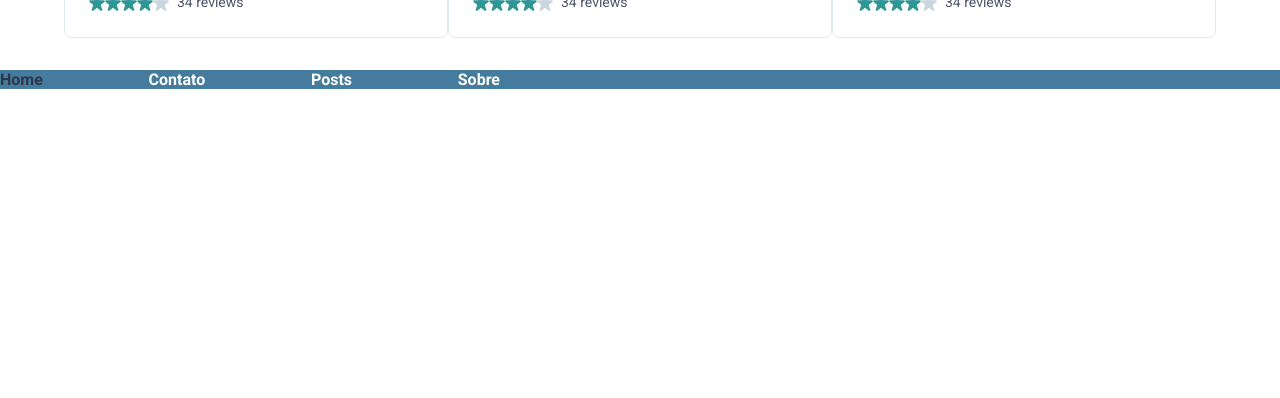
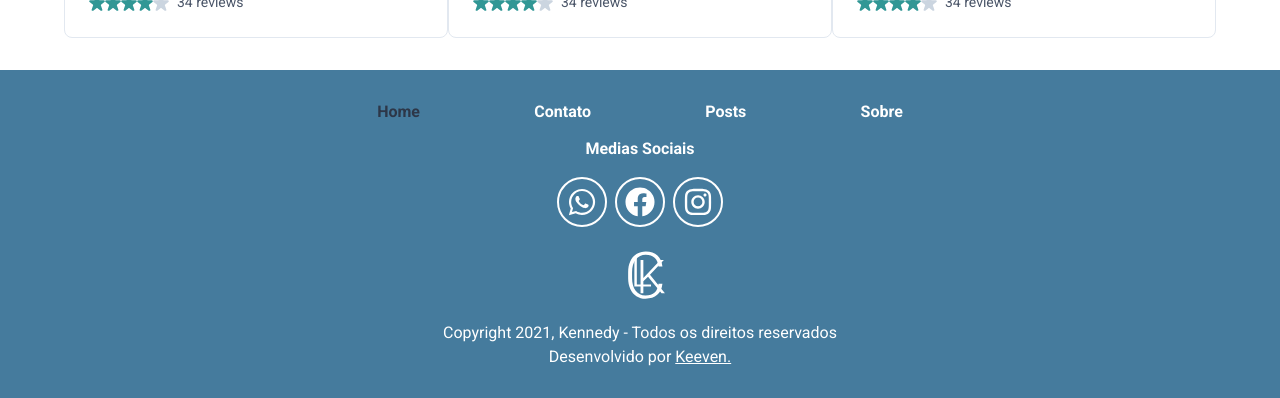
Before and after one commit to KeevenOliveira/kenedy-page, a Next.js app: page / in a window 1280 px wide. Shown: the part 1076-1474 px from the top of the page. Before the commit the page ends 1165 px from the top, so only its background shows below. Built offline with nearby package versions, Linux system fonts and the light colour scheme.

Commit message:
creating footer component

```diff
--- a/src/components/ActiveLinkStyle/index.tsx
+++ b/src/components/ActiveLinkStyle/index.tsx
@@ -3,14 +3,15 @@ import { Button } from '@chakra-ui/react';
 interface IActiveLinkStyle {
     href: string,
     title: string,
-    active: boolean
+    active: boolean,
+    className?: string
 }
 
-export const ActiveLinkStyle = ({ href, title, active }: IActiveLinkStyle) => {
+export const ActiveLinkStyle = ({ href, title, active, className }: IActiveLinkStyle) => {
 
     return (
         <Link href={href} passHref>
-            <Button className='first-btn' isActive={active} color={"#FFF"} variant='link'>{title}</Button>
+            <Button className={className} isActive={active} color={"#FFF"} variant='link'>{title}</Button>
         </Link>
     );
 }
--- a/src/components/Footer/index.tsx
+++ b/src/components/Footer/index.tsx
@@ -1,18 +1,77 @@
-import Link from 'next/link'
-import { Button } from '@chakra-ui/react';
-import { FooterContainer, ContainerButtons } from "./styles";
+import {
+    FooterContainer,
+    ContainerButtons,
+    Copyright,
+    Created,
+    ContainerSocialMedia,
+    Logo,
+    LogoContainer,
+    SocialMediaButton,
+    TextMediaSocial
+} from "./styles";
 import { useRouter } from 'next/router';
 import { ActiveLinkStyle } from '../ActiveLinkStyle';
+import { FaWhatsapp, FaInstagram, FaFacebook } from 'react-icons/fa';
+
 export default function Footer() {
     const { asPath } = useRouter();
+    const WhatsApp = 'https://api.whatsapp.com/send?phone=5581982687667&text=Ol%C3%A1%2C%20tudo%20bem%20Kennedy%3F%20Gostaria%20de%20saber%20mais%20informa%C3%A7%C3%B5es%20sobre%20os%20apartamento%20da%20direcional%20engenharia.';
+    const Facebook = 'https://www.facebook.com/Kennedy-Lopes-106262511545400';
+    const Instagram = 'https://www.instagram.com/lopesconsultor123/';
     return (
         <FooterContainer>
             <ContainerButtons>
-                <ActiveLinkStyle active={asPath === '/'} title='Home' href='/' />
-                <ActiveLinkStyle active={asPath === '/contact'} title='Contato' href='/contact' />
-                <ActiveLinkStyle active={asPath === '/posts'} title='Posts' href='/posts' />
-                <ActiveLinkStyle active={asPath === '/about'} title='Sobre' href='/about' />
+                <div>
+                    <ActiveLinkStyle active={asPath === '/'} title='Home' href='/' />
+                    <ActiveLinkStyle active={asPath === '/contact'} title='Contato' href='/contact' />
+                    <ActiveLinkStyle active={asPath === '/posts'} title='Posts' href='/posts' />
+                    <ActiveLinkStyle active={asPath === '/about'} title='Sobre' href='/about' />
+                </div>
             </ContainerButtons>
+            {/* <Logo>
+                <svg width="100%" height="100%" viewBox="0 0 247 412" fill="none" xmlns="http://www.w3.org/2000/svg">
+                    <path d="M123.66 239.328L94.8316 267.734V341H77.5347V136.25H94.8316V246.641L199.738 136.25H221.535L135.753 227.375L228.144 341H207.05L123.66 239.328Z" fill="white" />
+                    <path d="M54.4692 287.305H142.238V300H39.3324V122.266H54.4692V287.305Z" fill="white" />
+                    <path d="M212.605 282.328C209.35 312.276 198.608 335.193 180.378 351.078C162.279 366.964 138.126 374.906 107.917 374.906C86.8237 374.906 68.1388 369.633 51.8628                     359.086C35.7169 348.539 23.2169 333.63 14.3628 314.359C5.50861 294.958 1.01642 272.823 0.886215 247.953V211.039C0.886215 185.779 5.3133 163.383 14.1675 143.852C23.0216 124.32 35.7169 109.281 52.2534 98.7344C68.9201 88.0573 88.0607 82.7188 109.675 82.7188C140.144 82.7188 164.167 90.987 181.746 107.523C199.454 123.93 209.74 146.651 212.605 175.688H188.386C182.397 127.38 156.16 103.227 109.675 103.227C83.894 103.227 63.3211 112.862 47.9565 132.133C32.7222 151.404 25.105 178.031 25.105 212.016V246.781C25.105 279.594 32.5268 305.766 47.3706 325.297C62.3445 344.828 82.5268 354.594 107.917 354.594C133.048 354.594 151.993 348.604 164.753 336.625C177.514 324.516 185.391 306.417 188.386 282.328H212.605Z" fill="white" />
+                </svg>
+            </Logo> */}
+            <div>
+                <TextMediaSocial>
+                    <p>
+                        Medias Sociais
+                    </p>
+                </TextMediaSocial>
+                <ContainerSocialMedia>
+                    <div>
+                        <a href={WhatsApp}>
+                            <SocialMediaButton>
+                                <FaWhatsapp size={30} />
+                            </SocialMediaButton>
+                        </a>
+                        <a href={Facebook}>
+                            <SocialMediaButton>
+                                <FaFacebook size={30} />
+                            </SocialMediaButton>
+                        </a>
+                        <a href={Instagram}>
+                            <SocialMediaButton>
+                                <FaInstagram size={30} />
+                            </SocialMediaButton>
+                        </a>
+                    </div>
+                </ContainerSocialMedia>
+                <LogoContainer>
+                    <Logo>
+                        <svg width="100%" height="100%" viewBox="0 0 247 412" fill="none" xmlns="http://www.w3.org/2000/svg">
+                            <path d="M123.66 239.328L94.8316 267.734V341H77.5347V136.25H94.8316V246.641L199.738 136.25H221.535L135.753 227.375L228.144 341H207.05L123.66 239.328Z" fill="white" />
+                            <path d="M54.4692 287.305H142.238V300H39.3324V122.266H54.4692V287.305Z" fill="white" />
+                            <path d="M212.605 282.328C209.35 312.276 198.608 335.193 180.378 351.078C162.279 366.964 138.126 374.906 107.917 374.906C86.8237 374.906 68.1388 369.633 51.8628                     359.086C35.7169 348.539 23.2169 333.63 14.3628 314.359C5.50861 294.958 1.01642 272.823 0.886215 247.953V211.039C0.886215 185.779 5.3133 163.383 14.1675 143.852C23.0216 124.32 35.7169 109.281 52.2534 98.7344C68.9201 88.0573 88.0607 82.7188 109.675 82.7188C140.144 82.7188 164.167 90.987 181.746 107.523C199.454 123.93 209.74 146.651 212.605 175.688H188.386C182.397 127.38 156.16 103.227 109.675 103.227C83.894 103.227 63.3211 112.862 47.9565 132.133C32.7222 151.404 25.105 178.031 25.105 212.016V246.781C25.105 279.594 32.5268 305.766 47.3706 325.297C62.3445 344.828 82.5268 354.594 107.917 354.594C133.048 354.594 151.993 348.604 164.753 336.625C177.514 324.516 185.391 306.417 188.386 282.328H212.605Z" fill="white" />
+                        </svg>
+                    </Logo>
+                </LogoContainer>
+                <Copyright>Copyright {(new Date).getFullYear()}, Kennedy - Todos os direitos reservados</Copyright>
+                <Created>Desenvolvido por <a href='https://business-card-git-main-progkeeven.vercel.app/'>Keeven.</a></Created>
+            </div>
         </FooterContainer>
     );
 }
--- a/src/components/Footer/styles.ts
+++ b/src/components/Footer/styles.ts
@@ -6,17 +6,92 @@ export const FooterContainer = styled.footer`
     color: #FFFFFF;
 `;
 export const ContainerButtons = styled.main`
-    width: 500px;
     display: flex;
-    justify-content: space-between;
     align-items: center;
+    justify-content: center;
+    margin-top: 2rem;
 
+    div{
+        display: flex;
+        justify-content: space-around;
+        width: 50%;
+        margin-top: 2rem;
+    }
     @media(max-width: 550px) {
-        button.first-btn {
-            margin-left: 1em;
-        }
-        button.third-btn {
-            display: none;
+        div{
+            flex-direction: column;
+            button{
+                & + button{
+                    margin-top: 1rem;
+                }
+            }
         }
     }
 `;
+
+export const Copyright = styled.div`
+    text-align: center;
+    margin-top: 1rem;
+`;
+export const Created = styled.div`
+    text-align: center;
+    padding-bottom: 2rem;
+
+    a {
+        text-decoration: underline
+    }
+`;
+
+export const ContainerSocialMedia = styled.div`
+    display: flex;
+    justify-content: center;
+    margin-top: 1rem;
+    div{
+        display: flex;
+        justify-content: space-around;
+        align-items: center;
+        a{
+            & + a{
+            margin-left: 0.5rem;
+            }
+        }
+    }
+`;
+
+export const Logo = styled.div`
+     width: 40px;
+    /* border: 2px solid red; */
+    margin-top: -5px;
+    margin-left: 1em;
+`;
+
+export const LogoContainer = styled.div`
+    display: flex;
+    justify-content: center;
+    align-items: center;
+    margin-top: 1rem;
+`;
+
+export const SocialMediaButton = styled.div`
+    width: 50px;
+    height: 50px;
+    border: 2px solid #FFF;
+    border-radius: 50%;
+    transition: border 0.2s;
+    &:hover{
+        border: 2px solid #0B285B;
+        svg{
+            color: #0B285B
+        }
+    }
+    svg{
+        &:hover{
+        }
+    }
+`;
+
+export const TextMediaSocial = styled.div`
+    margin-top: 1rem;
+    text-align: center;
+    font-weight: 700;
+`;
--- a/src/components/Header/index.tsx
+++ b/src/components/Header/index.tsx
@@ -17,14 +17,13 @@ export default function Header() {
                 </svg>
             </Logo>
             <ContainerButtons>
-                <ActiveLinkStyle active={asPath === '/'} title='Home' href='/' />
+                <ActiveLinkStyle className='first-btn' active={asPath === '/'} title='Home' href='/' />
                 <ActiveLinkStyle active={asPath === '/contact'} title='Contato' href='/contact' />
-                <ActiveLinkStyle active={asPath === '/posts'} title='Posts' href='/posts' />
+                <ActiveLinkStyle className='third-btn' active={asPath === '/posts'} title='Posts' href='/posts' />
                 <ActiveLinkStyle active={asPath === '/about'} title='Sobre' href='/about' />
                 <a href='https://api.whatsapp.com/send?phone=5581982687667&text=Ol%C3%A1%2C%20tudo%20bem%20Kennedy%3F%20Gostaria%20de%20saber%20mais%20informa%C3%A7%C3%B5es%20sobre%20os%20apartamento%20da%20direcional%20engenharia.'>
                     <Button color={"#FFF"} marginEnd={5} colorScheme='teal' variant='solid' >Fale comigo</Button>
                 </a>
-
             </ContainerButtons>
 
         </Container>
--- a/src/pages/_document.tsx
+++ b/src/pages/_document.tsx
@@ -1,3 +1,4 @@
+/* eslint-disable @next/next/no-title-in-document-head */
 import Document, { Html, Head, Main, NextScript } from 'next/document';
 export default class MyDocument extends Document {
     render() {
```
